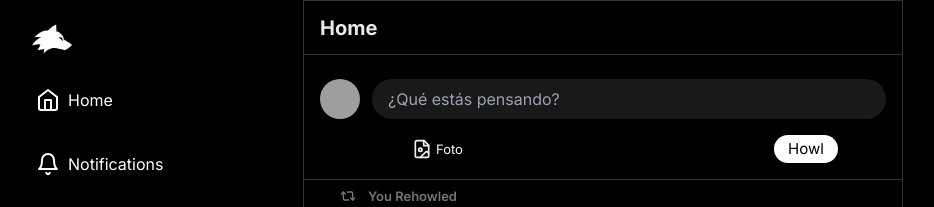
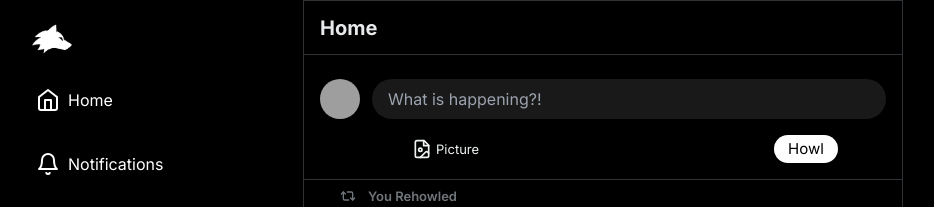
Before and after one commit to lMahesvara/howler-front, a Next.js app: page /home in a window 1280 px wide. Shown: the top 207 px of the page, without its empty margins (101-1035 px from the left). Built offline with nearby package versions, Linux system fonts and the light colour scheme; grey boxes are pictures that could not be loaded.

Commit message:
Refactor: change labels to english

```diff
--- a/components/CreatePost.jsx
+++ b/components/CreatePost.jsx
@@ -19,8 +19,8 @@ const CreatePost = () => {
         <div className='box-border flex flex-col shrink grow basis-0 max-w-[calc(100%-40px-1rem)] sm:max-w-[calc(100%-40px)]'>
           <input
             type='text'
-            className='p-2 pl-4 bg-[#eff3f41a] rounded-full placeholder-gray'
-            placeholder='¿Qué estás pensando?'
+            className='p-2 pl-4 bg-[#eff3f41a] rounded-full placeholder-gray focus:ring-0 focus:outline-none'
+            placeholder='What is happening?!'
           />
 
           <div className='box-border flex flex-row shrink grow basis-0 max-w-[calc(100%-40px-1rem)] sm:max-w-[calc(100%-40px)] justify-between items-center mt-4 ml-4 px-6'>
@@ -28,10 +28,10 @@ const CreatePost = () => {
               textColor='text-[#eff3f4]'
               textColorHover='hover:text-white'
               bgColorHover='hover:bg-[rgba(239,243,244,0.1)]'
-              title='Foto'
+              title='Picture'
             >
               <Icons.FileImage className='w-[20px]' />
-              <span className='text-[13px] leading-4 '>Foto</span>
+              <span className='text-[13px] leading-4 '>Picture</span>
             </RoundedButtonLayout>
             <input
               type='submit'
```
